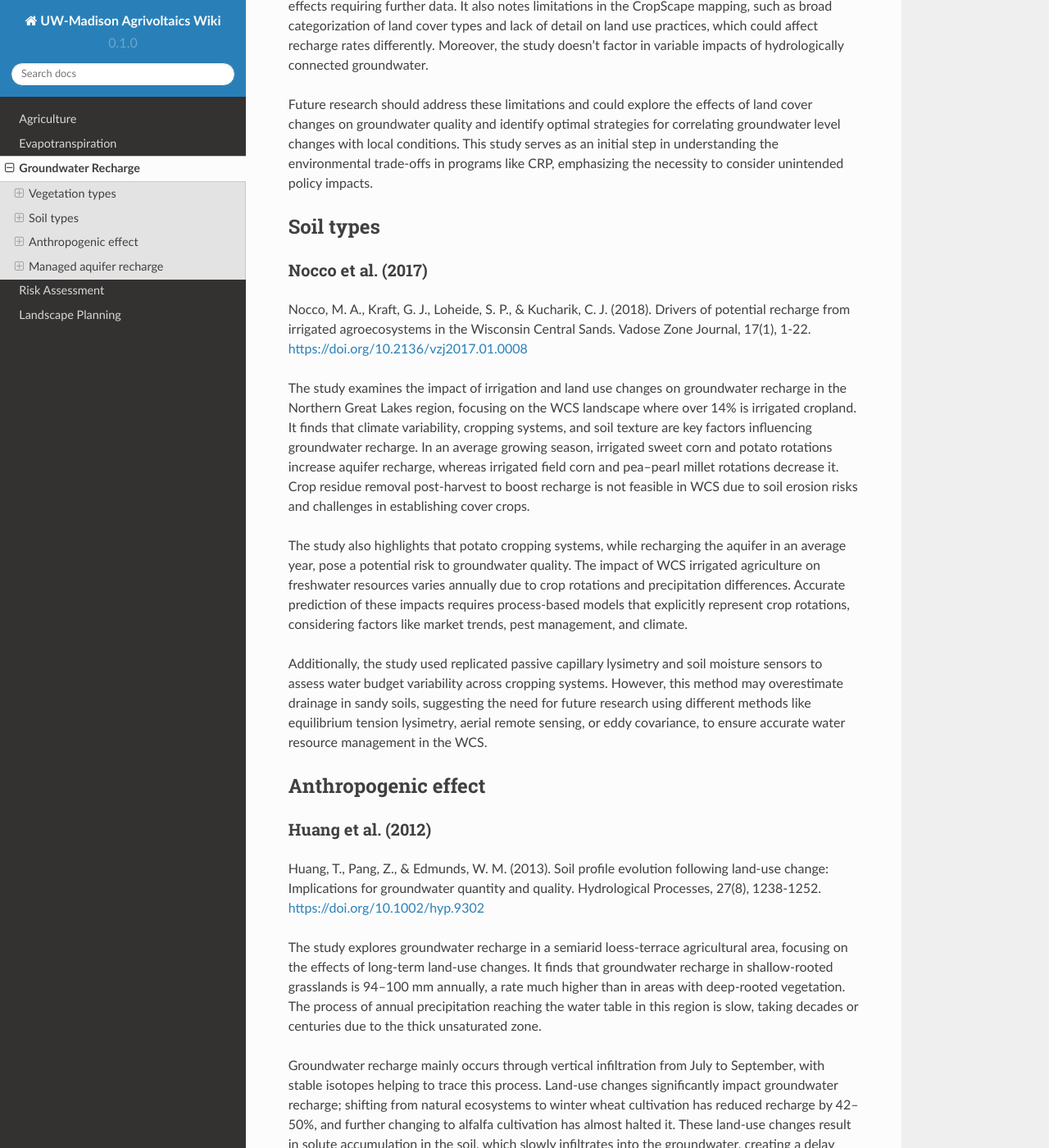
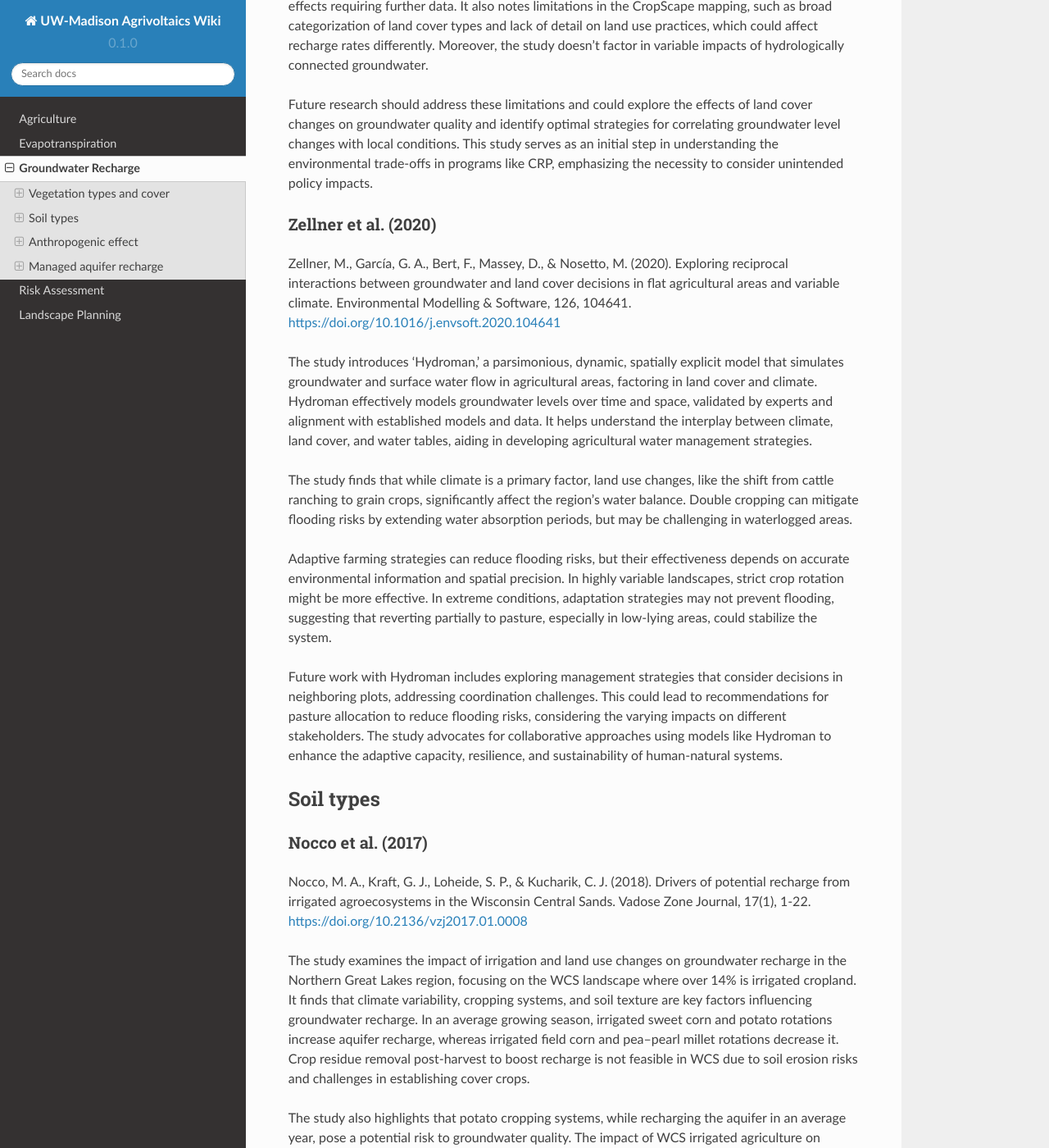
Before and after one commit to hanhydro/wiki, a Sphinx documentation site: the page built from docs/source/gw_rech.rst, in a window 1280 px wide and 1400 px high, scrolled down 678 px. Shown: the whole window at 82% size. Built offline with Sphinx 7.4.7 and the Read the Docs theme 2.0.0, drawn with Linux system fonts in a browser that asks for light colours; pages that are not in the unit, such as notebooks, are missing from menus; some of the changed text lies outside the part shown.

Commit message:
Update gw_rech.rst

```diff
--- a/docs/source/gw_rech.rst
+++ b/docs/source/gw_rech.rst
@@ -1,7 +1,7 @@
 Groundwater Recharge
 ====================
 
-Vegetation types
+Vegetation types and cover
 ----------------
 Riley et al. (2019)
 +++++++++++++++++++
@@ -14,6 +14,18 @@ The findings underline the importance of balancing the environmental advantages
 The study acknowledges its focus on immediate impacts of land cover changes, with long-term effects requiring further data. It also notes limitations in the CropScape mapping, such as broad categorization of land cover types and lack of detail on land use practices, which could affect recharge rates differently. Moreover, the study doesn't factor in variable impacts of hydrologically connected groundwater.
 
 Future research should address these limitations and could explore the effects of land cover changes on groundwater quality and identify optimal strategies for correlating groundwater level changes with local conditions. This study serves as an initial step in understanding the environmental trade-offs in programs like CRP, emphasizing the necessity to consider unintended policy impacts.
+
+Zellner et al. (2020)
++++++++++++++++++++++
+Zellner, M., García, G. A., Bert, F., Massey, D., & Nosetto, M. (2020). Exploring reciprocal interactions between groundwater and land cover decisions in flat agricultural areas and variable climate. Environmental Modelling & Software, 126, 104641. https://doi.org/10.1016/j.envsoft.2020.104641
+
+The study introduces 'Hydroman,' a parsimonious, dynamic, spatially explicit model that simulates groundwater and surface water flow in agricultural areas, factoring in land cover and climate. Hydroman effectively models groundwater levels over time and space, validated by experts and alignment with established models and data. It helps understand the interplay between climate, land cover, and water tables, aiding in developing agricultural water management strategies.
+
+The study finds that while climate is a primary factor, land use changes, like the shift from cattle ranching to grain crops, significantly affect the region's water balance. Double cropping can mitigate flooding risks by extending water absorption periods, but may be challenging in waterlogged areas.
+
+Adaptive farming strategies can reduce flooding risks, but their effectiveness depends on accurate environmental information and spatial precision. In highly variable landscapes, strict crop rotation might be more effective. In extreme conditions, adaptation strategies may not prevent flooding, suggesting that reverting partially to pasture, especially in low-lying areas, could stabilize the system.
+
+Future work with Hydroman includes exploring management strategies that consider decisions in neighboring plots, addressing coordination challenges. This could lead to recommendations for pasture allocation to reduce flooding risks, considering the varying impacts on different stakeholders. The study advocates for collaborative approaches using models like Hydroman to enhance the adaptive capacity, resilience, and sustainability of human-natural systems.
 
 Soil types
 ----------
```
